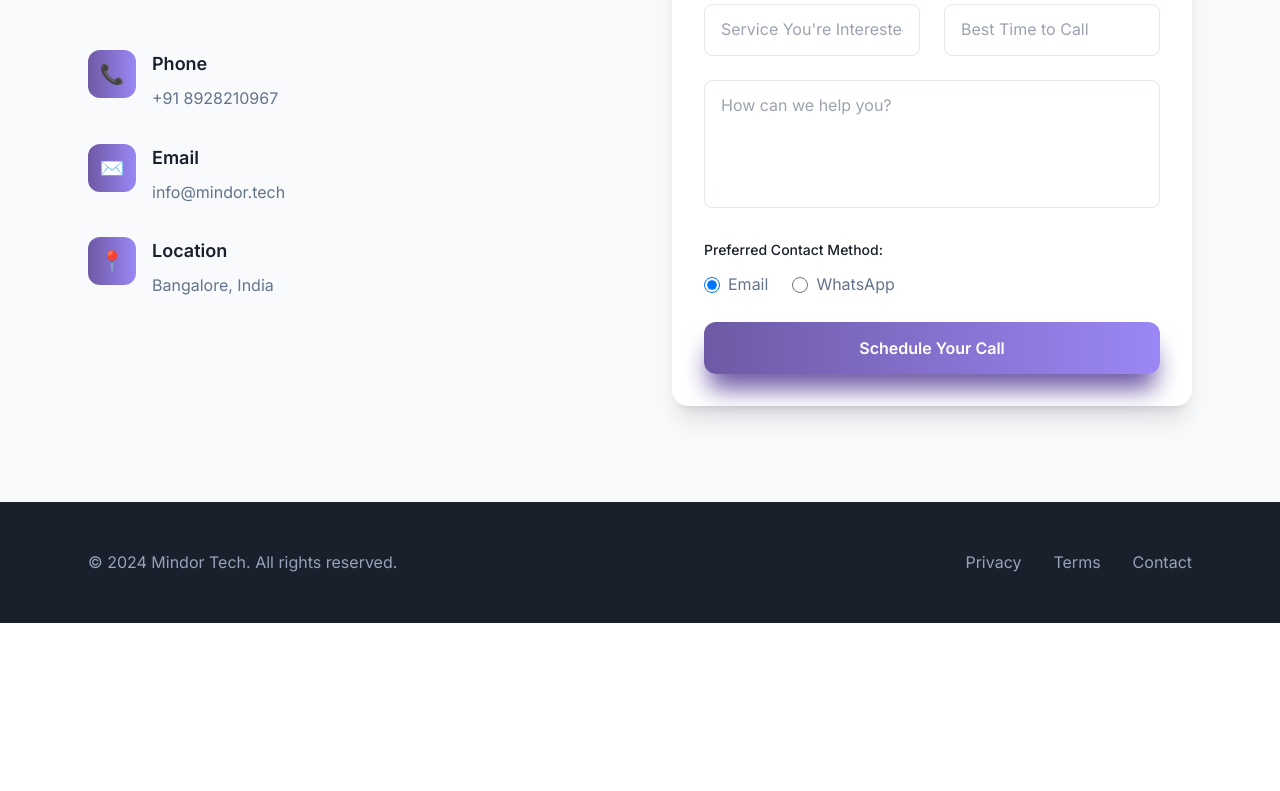
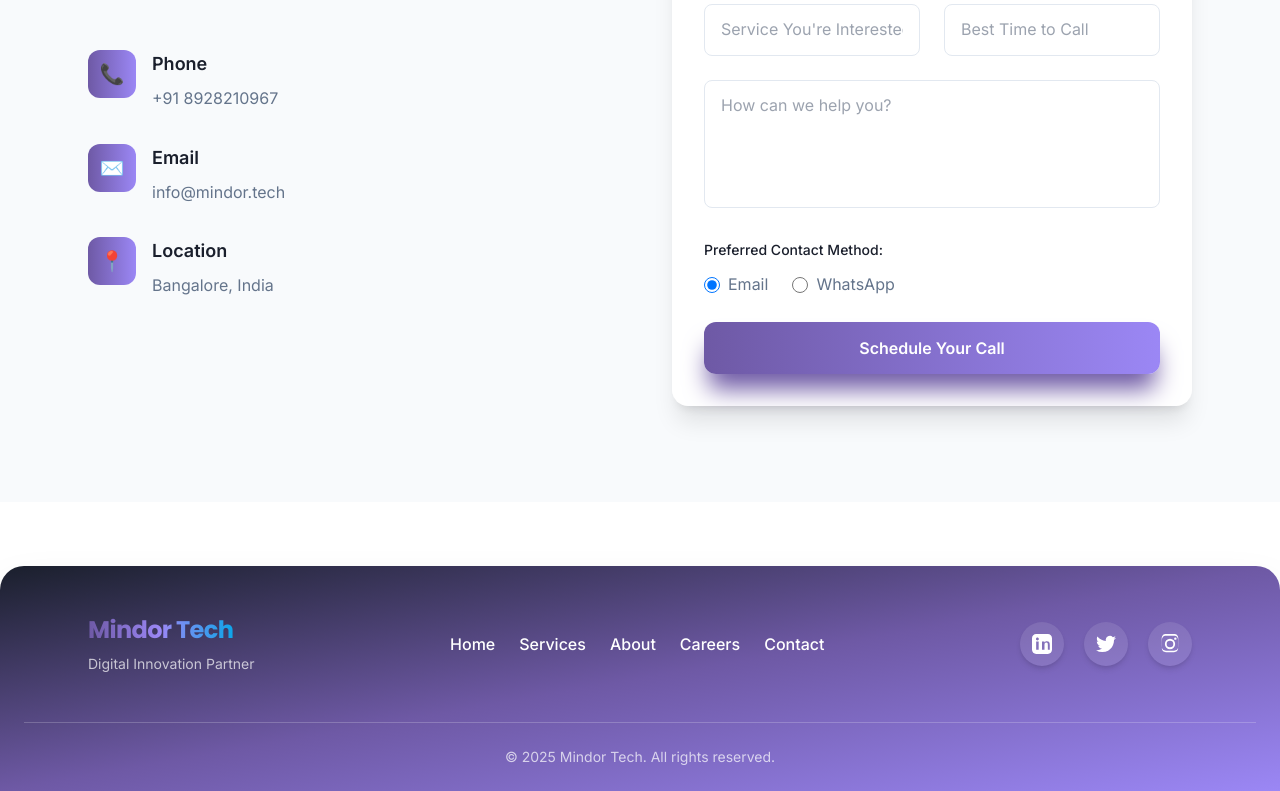
Before and after one commit to rastogi30/Mindor-tech, a React (Vite) app: page / in a window 1280 px wide. Shown: the part 1639-2430 px from the top of the page. Before the commit the page ends 2262 px from the top, so only its background shows below. Built offline with nearby package versions, Linux system fonts and the light colour scheme.

Commit message:
footer component

```diff
--- a/src/components/Footer.jsx
+++ b/src/components/Footer.jsx
@@ -1,59 +1,68 @@
 import React from 'react';
-import { motion } from 'framer-motion';
+import { Link } from 'react-router-dom';
+
+const socials = [
+  {
+    name: 'LinkedIn',
+    href: 'https://www.linkedin.com/company/mindor-tech/',
+    icon: (
+      <svg className="w-5 h-5" fill="currentColor" viewBox="0 0 24 24"><path d="M19 0h-14c-2.761 0-5 2.239-5 5v14c0 2.761 2.239 5 5 5h14c2.762 0 5-2.239 5-5v-14c0-2.761-2.238-5-5-5zm-11 19h-3v-10h3v10zm-1.5-11.268c-.966 0-1.75-.784-1.75-1.75s.784-1.75 1.75-1.75 1.75.784 1.75 1.75-.784 1.75-1.75 1.75zm15.5 11.268h-3v-5.604c0-1.337-.025-3.063-1.868-3.063-1.868 0-2.154 1.459-2.154 2.967v5.7h-3v-10h2.881v1.367h.041c.401-.761 1.379-1.563 2.841-1.563 3.04 0 3.601 2.002 3.601 4.604v5.592z"/></svg>
+    )
+  },
+  {
+    name: 'Twitter',
+    href: 'https://twitter.com/mindor_tech',
+    icon: (
+      <svg className="w-5 h-5" fill="currentColor" viewBox="0 0 24 24"><path d="M24 4.557a9.93 9.93 0 0 1-2.828.775 4.932 4.932 0 0 0 2.165-2.724c-.951.564-2.005.974-3.127 1.195a4.92 4.92 0 0 0-8.384 4.482c-4.086-.205-7.713-2.164-10.141-5.144a4.822 4.822 0 0 0-.666 2.475c0 1.708.87 3.216 2.188 4.099a4.904 4.904 0 0 1-2.229-.616c-.054 2.281 1.581 4.415 3.949 4.89a4.936 4.936 0 0 1-2.224.084c.627 1.956 2.444 3.377 4.6 3.417a9.867 9.867 0 0 1-6.102 2.104c-.396 0-.787-.023-1.175-.069a13.945 13.945 0 0 0 7.548 2.212c9.057 0 14.009-7.513 14.009-14.009 0-.213-.005-.425-.014-.636a10.012 10.012 0 0 0 2.457-2.548z"/></svg>
+    )
+  },
+  {
+    name: 'Instagram',
+    href: 'https://instagram.com/mindor_tech',
+    icon: (
+      <svg className="w-5 h-5" fill="currentColor" viewBox="0 0 24 24"><path d="M12 2.163c3.204 0 3.584.012 4.85.07 1.366.062 2.633.334 3.608 1.308.974.974 1.246 2.242 1.308 3.608.058 1.266.069 1.646.069 4.85s-.012 3.584-.07 4.85c-.062 1.366-.334 2.633-1.308 3.608-.974.974-2.242 1.246-3.608 1.308-1.266.058-1.646.069-4.85.069s-3.584-.012-4.85-.07c-1.366-.062-2.633-.334-3.608-1.308-.974-.974-1.246-2.242-1.308-3.608-.058-1.266-.069-1.646-.069-4.85s.012-3.584.07-4.85c.062-1.366.334-2.633 1.308-3.608.974-.974 2.242-1.246 3.608-1.308 1.266-.058 1.646-.069 4.85-.069zm0-2.163c-3.259 0-3.667.012-4.947.07-1.276.058-2.687.334-3.678 1.325-.991.991-1.267 2.402-1.325 3.678-.058 1.28-.07 1.688-.07 4.947s.012 3.667.07 4.947c.058 1.276.334 2.687 1.325 3.678.991.991 2.402 1.267 3.678 1.325 1.28.058 1.688.07 4.947.07s3.667-.012 4.947-.07c1.276-.058 2.687-.334 3.678-1.325.991-.991 1.267-2.402 1.325-3.678.058-1.28.07-1.688.07-4.947s-.012-3.667-.07-4.947c-.058-1.276-.334-2.687-1.325-3.678-.991-.991-2.402-1.267-3.678-1.325-1.28-.058-1.688-.07-4.947-.07zm0 5.838a6.162 6.162 0 1 0 0 12.324 6.162 6.162 0 0 0 0-12.324zm0 10.162a3.999 3.999 0 1 1 0-7.998 3.999 3.999 0 0 1 0 7.998zm6.406-11.845a1.44 1.44 0 1 0 0 2.881 1.44 1.44 0 0 0 0-2.881z"/></svg>
+    )
+  }
+];
 
 const Footer = () => {
-  const scrollToSection = (sectionId) => {
-    const element = document.getElementById(sectionId);
-    if (element) {
-      element.scrollIntoView({ behavior: 'smooth' });
-    }
-  };
-
   return (
-    <footer className="bg-primary-dark text-white py-12">
-      <div className="container">
-        <motion.div
-          className="flex flex-col md:flex-row justify-between items-center"
-          initial={{ opacity: 0, y: 30 }}
-          whileInView={{ opacity: 1, y: 0 }}
-          transition={{ duration: 0.6 }}
-          viewport={{ once: true }}
-        >
-          <p className="text-text-light mb-4 md:mb-0">
-            &copy; 2024 Mindor Tech. All rights reserved.
-          </p>
-
-          <div className="flex space-x-8">
-            <motion.a
-              href="#privacy"
-              className="text-text-light hover:text-white transition-colors duration-300"
-              whileHover={{ y: -2 }}
-              transition={{ duration: 0.2 }}
+    <footer className="bg-gradient-to-br from-primary-dark via-primary to-primary-light text-white shadow-2xl rounded-t-3xl mt-16 overflow-hidden">
+      <div className="container px-6 py-12 flex flex-col md:flex-row md:justify-between md:items-center gap-10">
+        {/* Brand/Logo */}
+        <div className="flex flex-col items-center md:items-start gap-2">
+          <span className="text-2xl font-bold font-secondary tracking-tight gradient-text-hero">Mindor Tech</span>
+          <span className="text-sm text-white/70">Digital Innovation Partner</span>
+        </div>
+        {/* Quick Links */}
+        <nav className="flex flex-wrap gap-6 justify-center md:justify-center text-base font-medium">
+          <Link to="/" className="hover:text-accent transition-colors">Home</Link>
+          <Link to="/services" className="hover:text-accent transition-colors">Services</Link>
+          <Link to="/about" className="hover:text-accent transition-colors">About</Link>
+          <Link to="/careers" className="hover:text-accent transition-colors">Careers</Link>
+          <a href="#contact" className="hover:text-accent transition-colors">Contact</a>
+        </nav>
+        {/* Socials */}
+        <div className="flex gap-5 justify-center md:justify-end">
+          {socials.map(social => (
+            <a
+              key={social.name}
+              href={social.href}
+              target="_blank"
+              rel="noopener noreferrer"
+              aria-label={social.name}
+              className="group rounded-full bg-white/10 hover:bg-accent/90 transition-colors p-3 shadow-md hover:scale-110 duration-200"
             >
-              Privacy
-            </motion.a>
-            <motion.a
-              href="#terms"
-              className="text-text-light hover:text-white transition-colors duration-300"
-              whileHover={{ y: -2 }}
-              transition={{ duration: 0.2 }}
-            >
-              Terms
-            </motion.a>
-            <motion.a
-              href="#contact"
-              onClick={(e) => {
-                e.preventDefault();
-                scrollToSection('contact');
-              }}
-              className="text-text-light hover:text-white transition-colors duration-300"
-              whileHover={{ y: -2 }}
-              transition={{ duration: 0.2 }}
-            >
-              Contact
-            </motion.a>
-          </div>
-        </motion.div>
+              <span className="text-white group-hover:text-white flex items-center justify-center">
+                {social.icon}
+              </span>
+            </a>
+          ))}
+        </div>
+      </div>
+      <div className="border-t border-white/20 mx-6"></div>
+      <div className="container px-6 py-6 text-center text-sm text-white/70">
+        &copy; 2025 Mindor Tech. All rights reserved.
       </div>
     </footer>
   );
```
